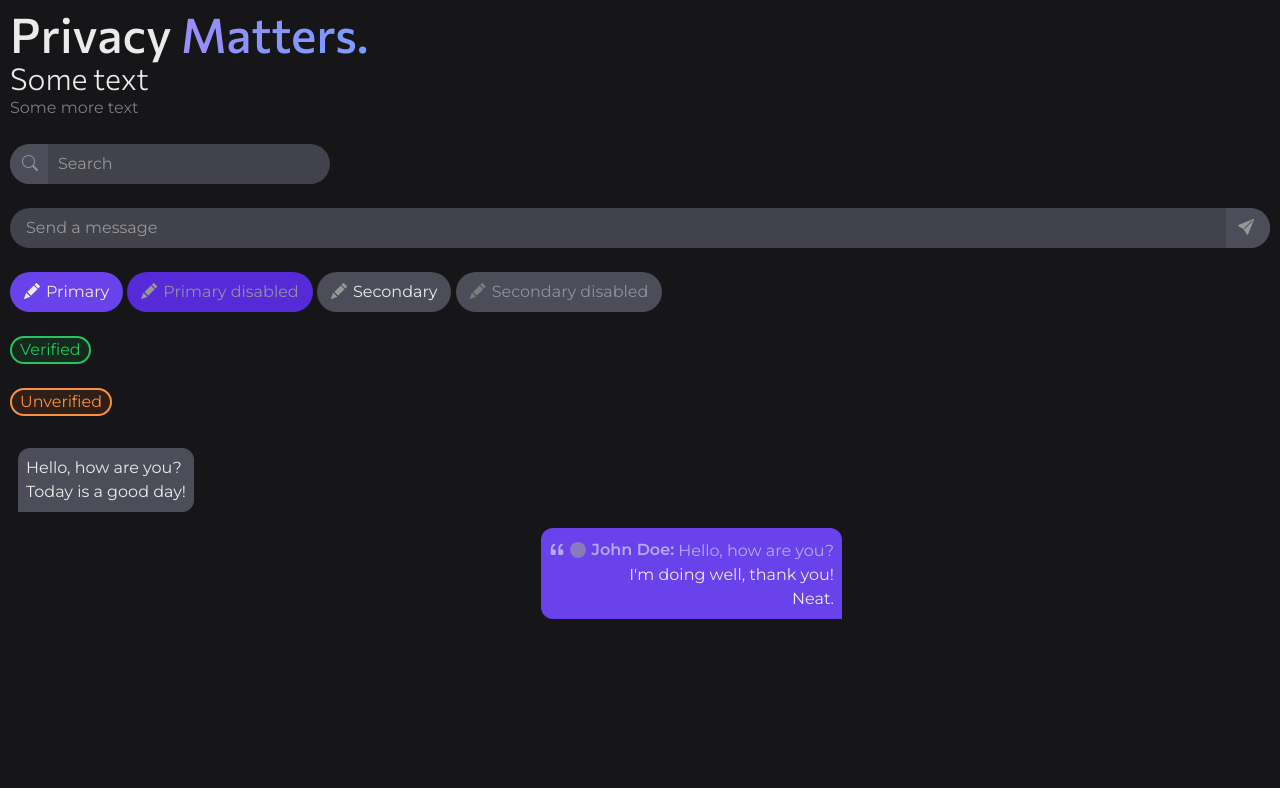
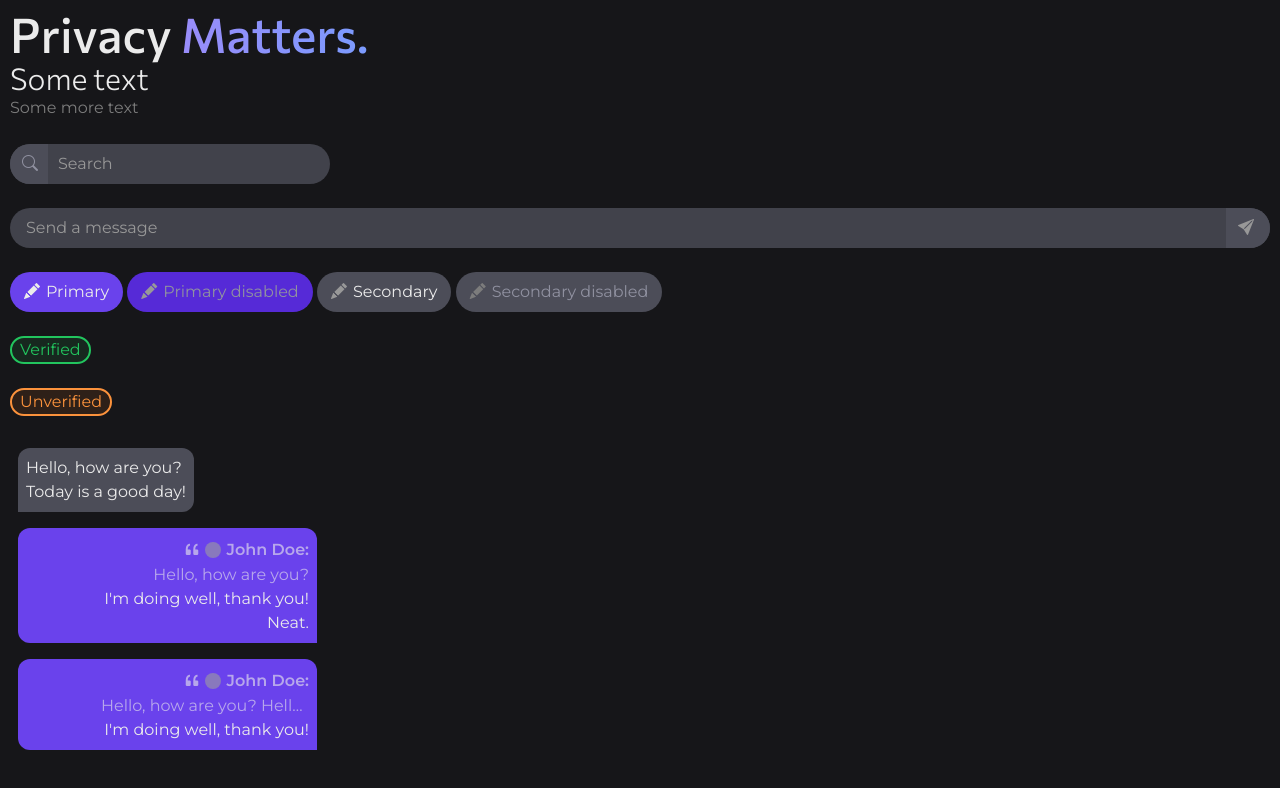
Before and after one commit to MorganDilling/whispr-tailwind-testing, a SvelteKit app: page /components in a window 1280 px wide. Shown: the top 788 px of the page. Built offline with nearby package versions, Linux system fonts and the light colour scheme; grey boxes are pictures that could not be loaded.

Commit message:
feat: clr transitions on buttons

```diff
--- a/src/lib/components/Message.svelte
+++ b/src/lib/components/Message.svelte
@@ -110,7 +110,7 @@
 							></span
 						>
 						<span
-							><button class="text-text-100 opacity-60 hover:opacity-90"
+							><button class="text-text-100 opacity-60 hover:opacity-90 max-w-52 truncate"
 								>{message.quote.content}</button
 							></span
 						>
@@ -127,7 +127,7 @@
 			class="flex invisible flex-row absolute bg-background-900 rounded-full shadow-background-950 shadow-md text-text-100 overflow-hidden"
 		>
 			<button
-				class="h-full aspect-square p-2 bg-transparent hover:bg-background-800 flex justify-center items-center"
+				class="transition-colors h-full aspect-square p-2 bg-transparent hover:bg-background-800 flex justify-center items-center"
 				><i
 					class="bi bi-quote scale-125 flex justify-center items-center"
 					style="--tw-translate-y: 1px;"
@@ -135,17 +135,18 @@
 			>
 			{#if side === 'right'}
 				<button
-					class="h-full aspect-square p-2 bg-transparent hover:bg-background-800 flex justify-center items-center"
+					class="transition-colors h-full aspect-square p-2 bg-transparent hover:bg-background-800 flex justify-center items-center"
 					><i class="bi bi-pencil-fill flex justify-center items-center"></i></button
 				>
 				<button
-					class="h-full aspect-square p-2 bg-transparent hover:bg-background-800 flex justify-center items-center group"
-					><i class="bi bi-trash-fill flex justify-center items-center group-hover:text-red-500"
+					class="transition-colors h-full aspect-square p-2 bg-transparent hover:bg-background-800 flex justify-center items-center group"
+					><i
+						class="bi bi-trash-fill flex justify-center items-center group-hover:text-red-500 transition-colors"
 					></i></button
 				>
 			{/if}
 			<button
-				class="h-full aspect-square p-2 bg-transparent hover:bg-background-800 flex justify-center items-center"
+				class="transition-colors h-full aspect-square p-2 bg-transparent hover:bg-background-800 flex justify-center items-center"
 				><i class="bi bi-three-dots-vertical flex justify-center items-center"></i></button
 			>
 		</div>
--- a/src/routes/components/+page.svelte
+++ b/src/routes/components/+page.svelte
@@ -124,7 +124,7 @@
 
 <br />
 
-<div class="w-8/12 flex flex-col">
+<div class="w-1/4 flex flex-col">
 	<Message
 		messages={[
 			{
@@ -165,6 +165,25 @@
 		]}
 		side="right"
 	></Message>
+
+	<Message
+		messages={[
+			{
+				content: "I'm doing well, thank you!",
+				author: {
+					name: 'Jane Doe'
+				},
+				quote: {
+					content:
+						'Hello, how are you? Hello, how are you? Hello, how are you? Hello, how are you? Hello, how are you? Hello, how are you? Hello, how are you? Hello, how are you? Hello, how are you? Hello, how are you? Hello, how are you? ',
+					author: {
+						name: 'John Doe'
+					}
+				}
+			}
+		]}
+		side="right"
+	></Message>
 </div>
 
 <style>
```
